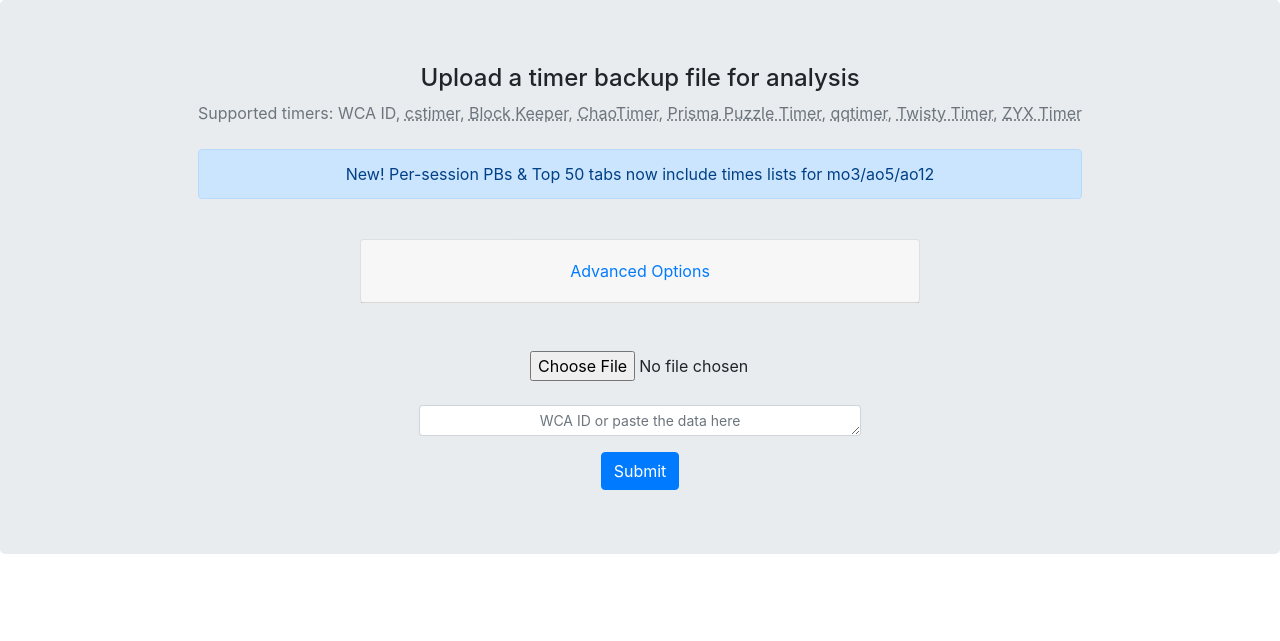
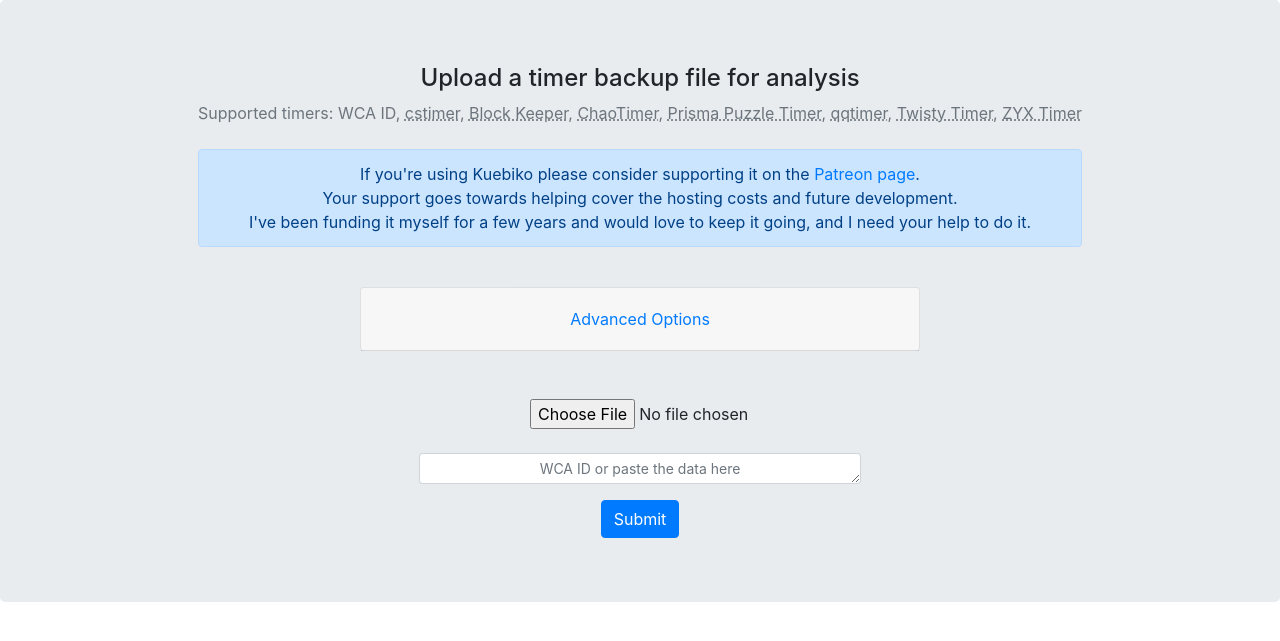
Before and after one commit to tussosedan/kuebiko-cubing, a Flask app: page / in a window 1280 px wide. Shown: the part 56-697 px from the top of the page. Run offline with Flask 2, Linux system fonts and the light colour scheme; some libraries are stand-ins or nearby versions.

Commit message:
add patreon link

```diff
--- a/templates/index.html
+++ b/templates/index.html
@@ -43,7 +43,10 @@
                 </div>
                 <br/>
                 <div class="alert alert-primary" role="alert">
-                    New! Per-session PBs & Top 50 tabs now include times lists for mo3/ao5/ao12
+                    If you're using Kuebiko please consider supporting it on the
+                    <a target="_blank" rel="noopener noreferrer" href="https://www.patreon.com/kuebikocubing">Patreon page</a>.
+                    <br/>Your support goes towards helping cover the hosting costs and future development. <br/>I've been funding it
+                    myself for a few years and would love to keep it going, and I need your help to do it.
                 </div>
                 <br/>
                 <div class="accordion col-12 col-sm-10 col-md-8 mx-auto" id="optionsAccordion">
```
